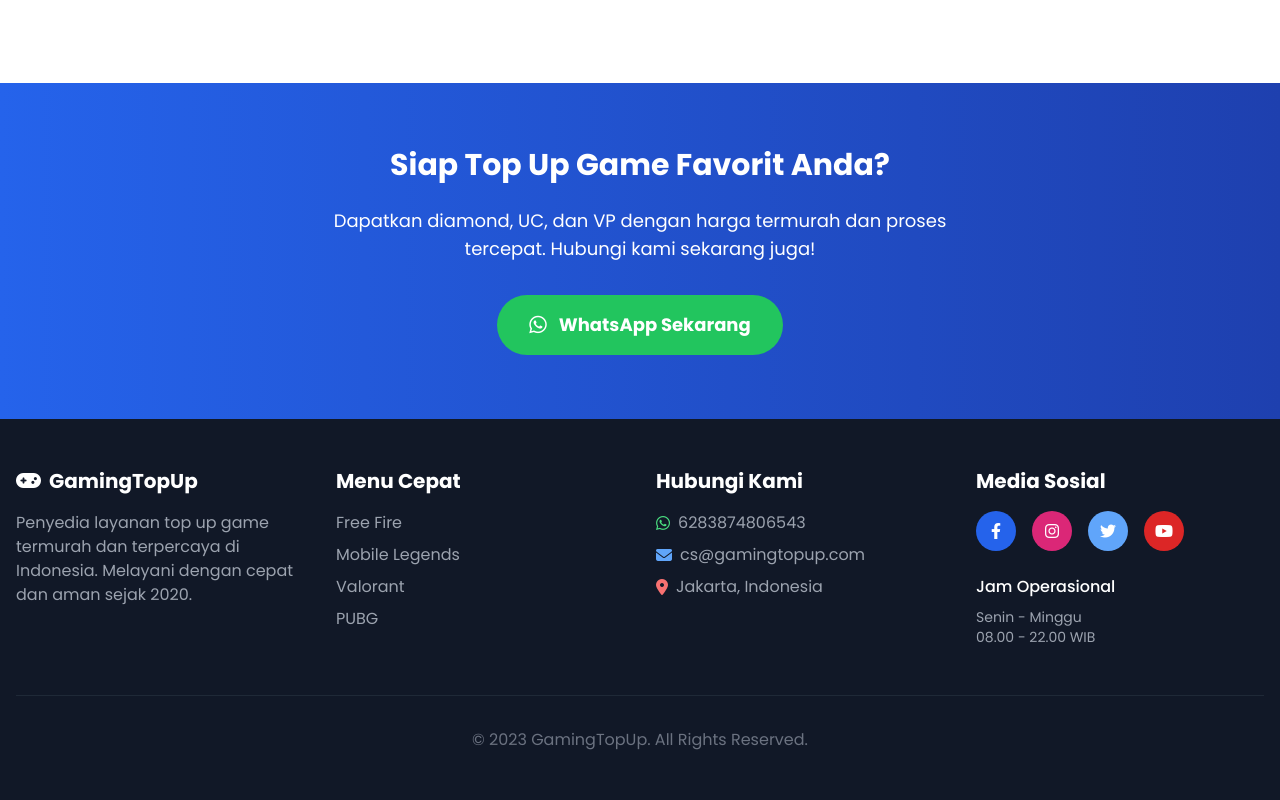
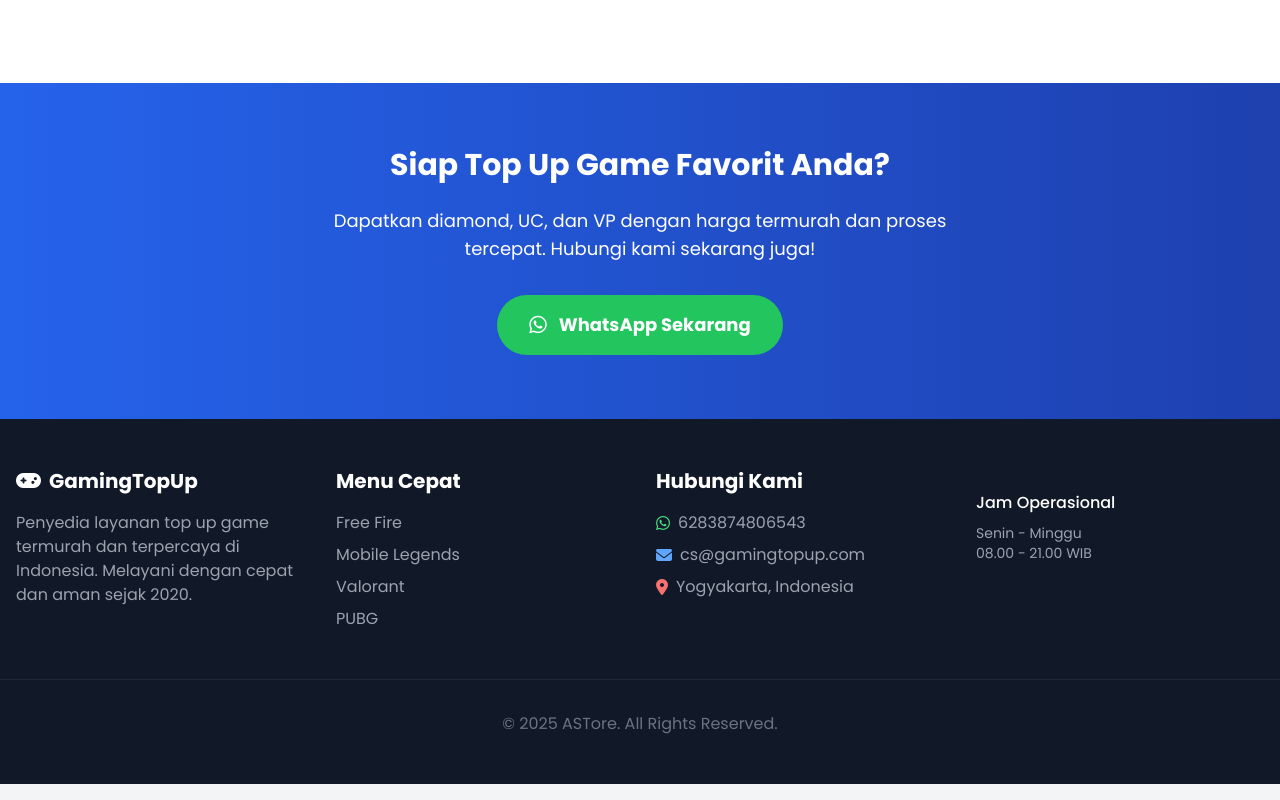
Before and after one commit to Raf755/ASTore-Web, a plain HTML site: page index.html in a window 1280 px wide. Shown: the part 5584-6384 px from the top of the page. Drawn offline with nearby package versions, Linux system fonts and the light colour scheme.

Commit message:
Update index.html

```diff
--- a/index.html
+++ b/index.html
@@ -961,40 +961,23 @@
                         </li>
                         <li class="flex items-center">
                             <i class="fas fa-map-marker-alt mr-2 text-red-400"></i>
-                            <span class="text-gray-400">Jakarta, Indonesia</span>
+                            <span class="text-gray-400">Yogyakarta, Indonesia</span>
                         </li>
                     </ul>
                 </div>
 
-                <!-- Social Media -->
-                <div>
-                    <h3 class="text-xl font-bold mb-4">Media Sosial</h3>
-                    <div class="flex space-x-4">
-                        <a href="#" class="bg-blue-600 hover:bg-blue-700 w-10 h-10 rounded-full flex items-center justify-center">
-                            <i class="fab fa-facebook-f"></i>
-                        </a>
-                        <a href="#" class="bg-pink-600 hover:bg-pink-700 w-10 h-10 rounded-full flex items-center justify-center">
-                            <i class="fab fa-instagram"></i>
-                        </a>
-                        <a href="#" class="bg-blue-400 hover:bg-blue-500 w-10 h-10 rounded-full flex items-center justify-center">
-                            <i class="fab fa-twitter"></i>
-                        </a>
-                        <a href="#" class="bg-red-600 hover:bg-red-700 w-10 h-10 rounded-full flex items-center justify-center">
-                            <i class="fab fa-youtube"></i>
-                        </a>
-                    </div>
                     <div class="mt-6">
                         <h4 class="font-medium mb-2">Jam Operasional</h4>
                         <p class="text-gray-400 text-sm">
                             Senin - Minggu<br>
-                            08.00 - 22.00 WIB
+                            08.00 - 21.00 WIB
                         </p>
                     </div>
                 </div>
             </div>
 
             <div class="border-t border-gray-800 mt-12 pt-8 text-center text-gray-500">
-                <p>&copy; 2023 GamingTopUp. All Rights Reserved.</p>
+                <p>&copy; 2025 ASTore. All Rights Reserved.</p>
             </div>
         </div>
     </footer>
```
